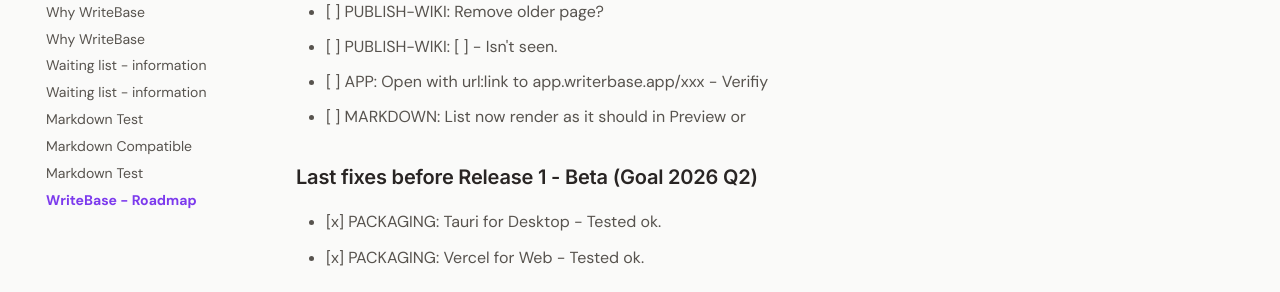
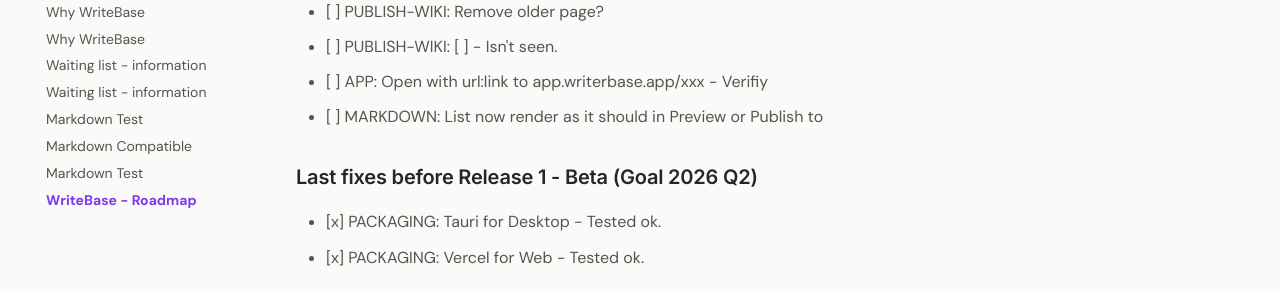
Before and after one commit to larssonhthomas-afk/writebase-docs, an MkDocs documentation site: the page built from docs/9writebase---roadmap.md, in a window 1280 px wide and 900 px high, scrolled down 653 px. Shown: the part 154-446 px from the top of the window. Built offline with MkDocs 1.6.1 and Material for MkDocs 9.7.7, drawn with Linux system fonts in a browser that asks for light colours; some web fonts are replaced.

Commit message:
Update 9writebase---roadmap.md

```diff
--- a/docs/9writebase---roadmap.md
+++ b/docs/9writebase---roadmap.md
@@ -29,7 +29,7 @@ This Backlog has a priority 1-3.
 - [ ] PUBLISH-WIKI: Remove older page?
 - [ ] PUBLISH-WIKI: [ ] - Isn't seen.
 - [ ] APP: Open with url:link to app.writerbase.app/xxx - Verifiy
-- [ ] MARKDOWN: List now render as it should in Preview or
+- [ ] MARKDOWN: List now render as it should in Preview or Publish to
 
 ### Last fixes before Release 1 - Beta (Goal 2026 Q2)
 
```
